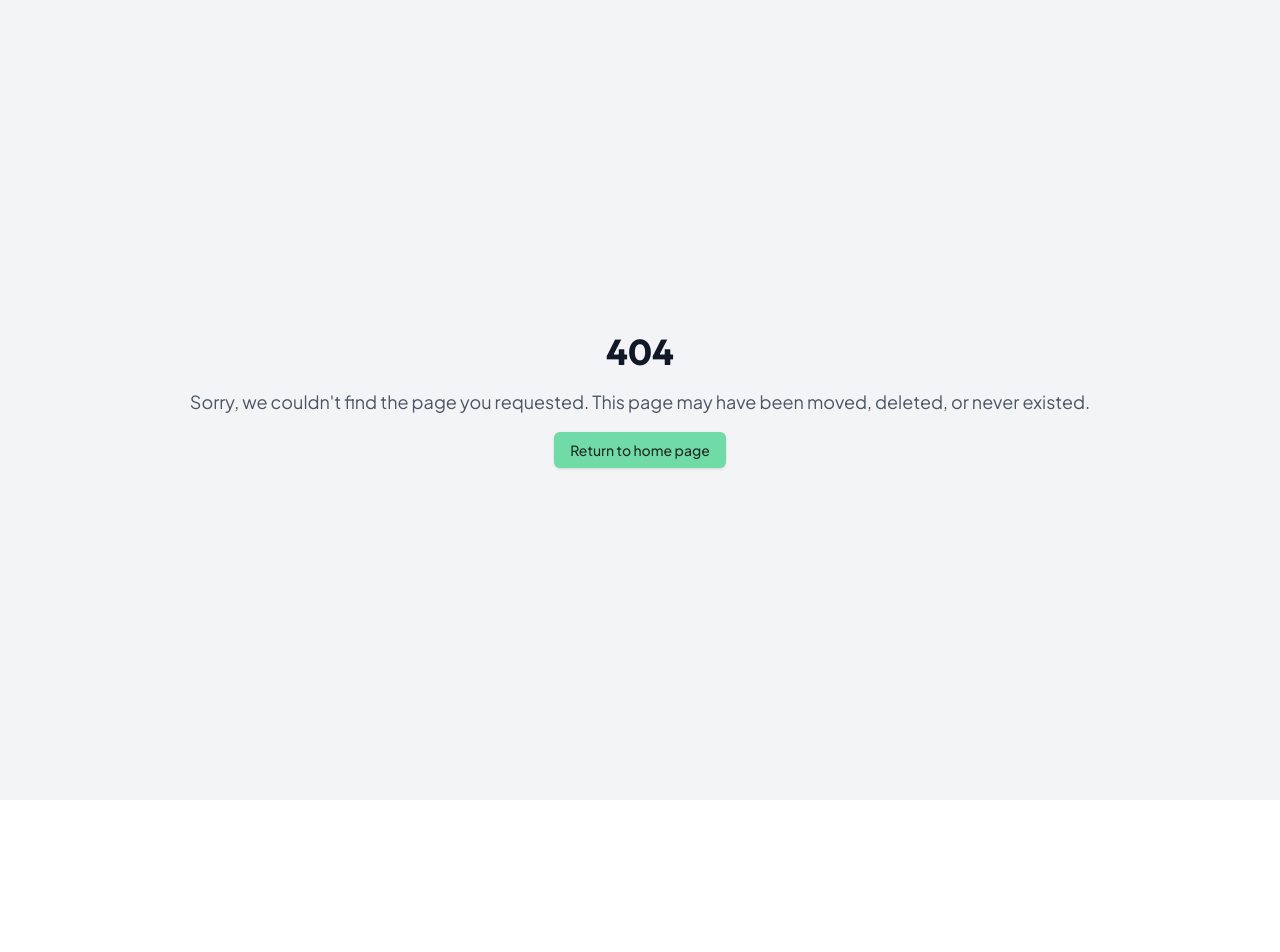
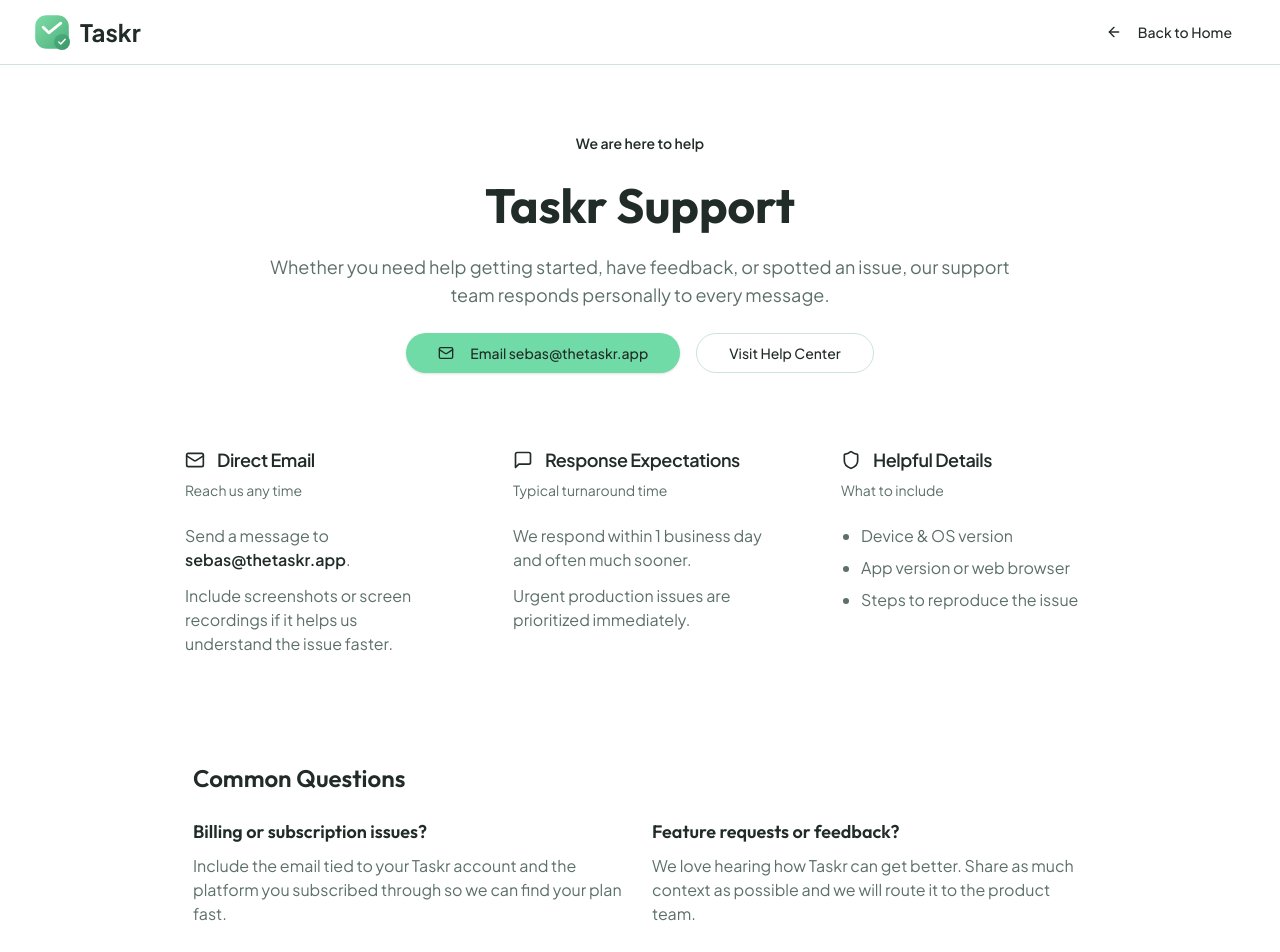
Before and after one commit to johnnywalker100/taskrsite, a Next.js app: page /support in a window 1280 px wide. Before the commit this address had no page. Shown: the top 952 px of the page. Before the commit the page ends 800 px from the top, so only its background shows below. Built offline with nearby package versions, Linux system fonts and the light colour scheme.

Commit message:
Add support page and header link

```diff
--- a/src/pages/index.tsx
+++ b/src/pages/index.tsx
@@ -109,6 +109,9 @@ export default function Home() {
               <a href="#features" className="text-muted-foreground hover:text-foreground transition-colors">Features</a>
               <a href="#how-it-works" className="text-muted-foreground hover:text-foreground transition-colors">How It Works</a>
               <a href="#faq" className="text-muted-foreground hover:text-foreground transition-colors">FAQ</a>
+              <Link href="/support" className="text-muted-foreground hover:text-foreground transition-colors font-medium">
+                Support
+              </Link>
               <Button className="bg-black text-white hover:bg-black/90 rounded-full px-6">
                 Download App
                 <ArrowRight className="w-4 h-4 ml-2" />
@@ -127,6 +130,9 @@ export default function Home() {
               <a href="#features" className="block py-2 text-muted-foreground hover:text-foreground transition-colors">Features</a>
               <a href="#how-it-works" className="block py-2 text-muted-foreground hover:text-foreground transition-colors">How It Works</a>
               <a href="#faq" className="block py-2 text-muted-foreground hover:text-foreground transition-colors">FAQ</a>
+              <Link href="/support" className="block py-2 text-muted-foreground hover:text-foreground transition-colors">
+                Support
+              </Link>
               <Button className="w-full bg-black text-white hover:bg-black/90 rounded-full">
                 Download App
                 <ArrowRight className="w-4 h-4 ml-2" />
--- /dev/null
+++ b/src/pages/support.tsx
@@ -0,0 +1,143 @@
+import Link from "next/link";
+import { Button } from "@/components/ui/button";
+import { ArrowLeft, Mail, MessageSquare, Shield } from "lucide-react";
+import { TaskrLogo } from "@/components/TaskrLogo";
+import { Card, CardContent, CardDescription, CardHeader, CardTitle } from "@/components/ui/card";
+
+const SUPPORT_EMAIL = "sebas@thetaskr.app";
+
+export default function SupportPage() {
+  return (
+    <div className="min-h-screen bg-gradient-to-b from-white via-mint-light/20 to-white">
+      <nav className="sticky top-0 z-50 bg-white/80 backdrop-blur-md border-b border-mint-light/30">
+        <div className="max-w-7xl mx-auto px-4 sm:px-6 lg:px-8">
+          <div className="flex justify-between items-center h-16">
+            <Link href="/" className="flex items-center gap-2">
+              <TaskrLogo className="w-10 h-10" />
+              <span className="text-2xl font-bold text-foreground">Taskr</span>
+            </Link>
+            <Link href="/">
+              <Button variant="ghost" className="rounded-full">
+                <ArrowLeft className="w-4 h-4 mr-2" />
+                Back to Home
+              </Button>
+            </Link>
+          </div>
+        </div>
+      </nav>
+
+      <main className="max-w-5xl mx-auto px-4 sm:px-6 lg:px-8 py-16 space-y-12">
+        <section className="text-center space-y-6">
+          <p className="inline-flex items-center px-4 py-1 rounded-full bg-mint-light/60 text-mint-dark text-sm font-semibold">
+            We are here to help
+          </p>
+          <h1 className="text-4xl sm:text-5xl font-bold text-foreground">
+            Taskr Support
+          </h1>
+          <p className="text-lg text-muted-foreground max-w-3xl mx-auto">
+            Whether you need help getting started, have feedback, or spotted an issue,
+            our support team responds personally to every message.
+          </p>
+          <div className="flex flex-col sm:flex-row items-center justify-center gap-4">
+            <Button
+              size="lg"
+              className="rounded-full px-8"
+              asChild
+            >
+              <a href={`mailto:${SUPPORT_EMAIL}`}>
+                <Mail className="w-4 h-4 mr-2" />
+                Email {SUPPORT_EMAIL}
+              </a>
+            </Button>
+            <Button
+              variant="outline"
+              size="lg"
+              className="rounded-full px-8 border-mint-dark/40"
+              asChild
+            >
+              <a href="https://www.thetaskr.app" target="_blank" rel="noreferrer">
+                Visit Help Center
+              </a>
+            </Button>
+          </div>
+        </section>
+
+        <section className="grid gap-6 md:grid-cols-3">
+          <Card className="glass border-white/40">
+            <CardHeader>
+              <CardTitle className="flex items-center gap-3 text-lg">
+                <Mail className="w-5 h-5 text-mint-dark" />
+                Direct Email
+              </CardTitle>
+              <CardDescription>Reach us any time</CardDescription>
+            </CardHeader>
+            <CardContent className="space-y-3 text-muted-foreground">
+              <p>Send a message to <span className="font-semibold text-foreground">{SUPPORT_EMAIL}</span>.</p>
+              <p>Include screenshots or screen recordings if it helps us understand the issue faster.</p>
+            </CardContent>
+          </Card>
+
+          <Card className="glass border-white/40">
+            <CardHeader>
+              <CardTitle className="flex items-center gap-3 text-lg">
+                <MessageSquare className="w-5 h-5 text-mint-dark" />
+                Response Expectations
+              </CardTitle>
+              <CardDescription>Typical turnaround time</CardDescription>
+            </CardHeader>
+            <CardContent className="space-y-3 text-muted-foreground">
+              <p>We respond within 1 business day and often much sooner.</p>
+              <p>Urgent production issues are prioritized immediately.</p>
+            </CardContent>
+          </Card>
+
+          <Card className="glass border-white/40">
+            <CardHeader>
+              <CardTitle className="flex items-center gap-3 text-lg">
+                <Shield className="w-5 h-5 text-mint-dark" />
+                Helpful Details
+              </CardTitle>
+              <CardDescription>What to include</CardDescription>
+            </CardHeader>
+            <CardContent className="space-y-3 text-muted-foreground">
+              <ul className="list-disc pl-5 space-y-2">
+                <li>Device & OS version</li>
+                <li>App version or web browser</li>
+                <li>Steps to reproduce the issue</li>
+              </ul>
+            </CardContent>
+          </Card>
+        </section>
+
+        <section className="glass rounded-3xl p-8 border border-white/40 space-y-6">
+          <h2 className="text-2xl font-semibold text-foreground">Common Questions</h2>
+          <div className="grid md:grid-cols-2 gap-6 text-muted-foreground">
+            <div>
+              <h3 className="text-lg font-semibold text-foreground mb-2">Billing or subscription issues?</h3>
+              <p>Include the email tied to your Taskr account and the platform you subscribed through so we can find your plan fast.</p>
+            </div>
+            <div>
+              <h3 className="text-lg font-semibold text-foreground mb-2">Feature requests or feedback?</h3>
+              <p>We love hearing how Taskr can get better. Share as much context as possible and we will route it to the product team.</p>
+            </div>
+            <div>
+              <h3 className="text-lg font-semibold text-foreground mb-2">Need to report a bug?</h3>
+              <p>Send reproduction steps, what you expected to happen, and what happened instead. Logs or screenshots are extra helpful.</p>
+            </div>
+            <div>
+              <h3 className="text-lg font-semibold text-foreground mb-2">Concerned about privacy?</h3>
+              <p>Review our <Link href="/privacy" className="text-foreground underline">Privacy Policy</Link> and reach out if you need data export or deletion assistance.</p>
+            </div>
+          </div>
+        </section>
+
+        <section className="text-center space-y-4">
+          <h2 className="text-3xl font-semibold text-foreground">Still need help?</h2>
+          <p className="text-muted-foreground">
+            Send a quick email to <a className="underline text-foreground" href={`mailto:${SUPPORT_EMAIL}`}>{SUPPORT_EMAIL}</a> and we will jump in.
+          </p>
+        </section>
+      </main>
+    </div>
+  );
+}
```
